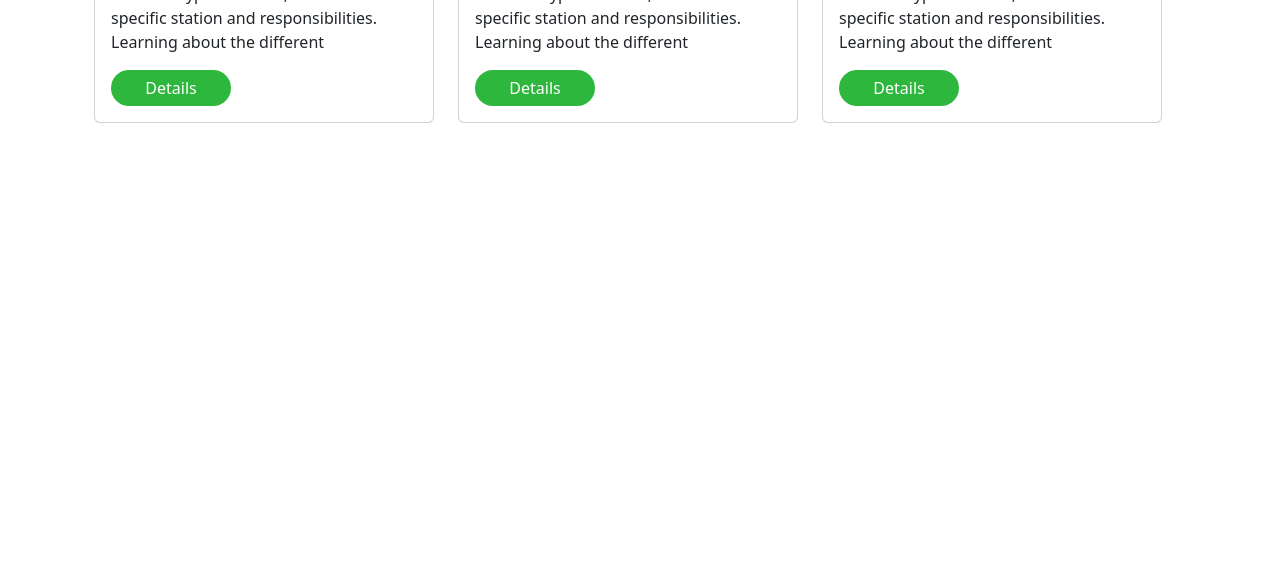
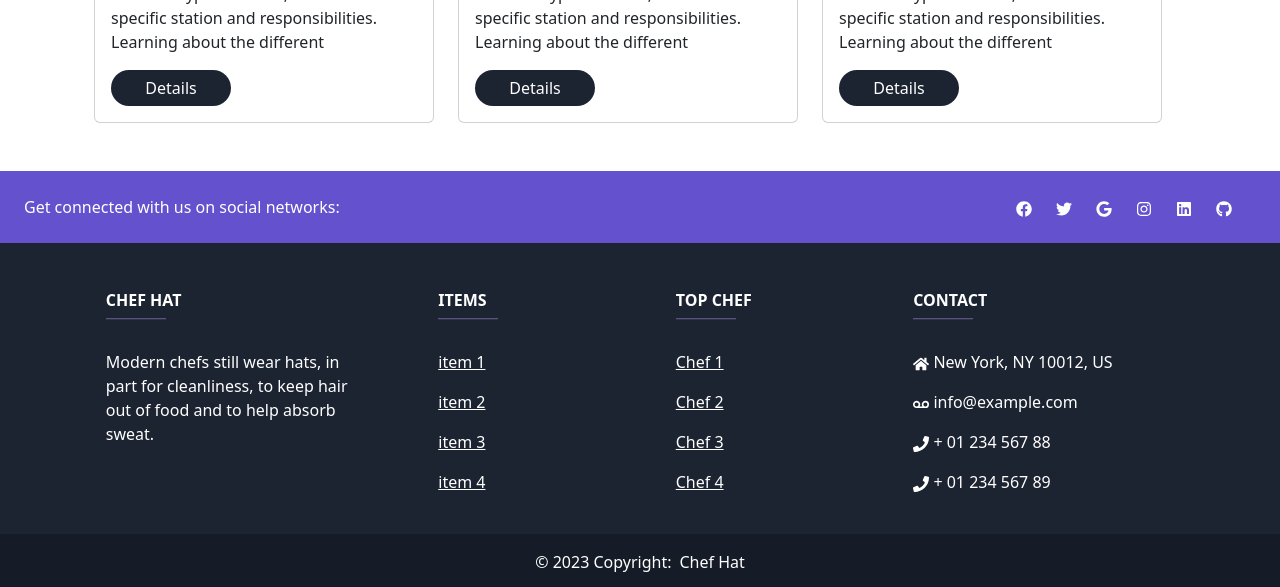
Before and after one commit to joy271f/taco-town-client-side, a React (Vite) app: page / in a window 1280 px wide. Shown: the part 1879-2466 px from the top of the page. Before the commit the page ends 2002 px from the top, so only its background shows below. Built offline with nearby package versions, Linux system fonts and the light colour scheme.

Commit message:
Footer Done

```diff
--- a/package.json
+++ b/package.json
@@ -10,6 +10,7 @@
     "preview": "vite preview"
   },
   "dependencies": {
+    "@fortawesome/react-fontawesome": "^0.2.0",
     "bootstrap": "^5.2.3",
     "firebase": "^9.21.0",
     "localforage": "^1.10.0",
@@ -17,6 +18,7 @@
     "react": "^18.2.0",
     "react-bootstrap": "^2.7.4",
     "react-dom": "^18.2.0",
+    "react-icons": "^4.8.0",
     "react-router-dom": "^6.11.1",
     "sort-by": "^1.2.0"
   },
--- a/src/Layout/Main.jsx
+++ b/src/Layout/Main.jsx
@@ -2,6 +2,7 @@ import React from 'react';
 import Header from '../pages/Shared/Header/Header';
 import Banner from '../pages/Home/Banner/Banner';
 import ChefSection from '../pages/Home/ChefSection/ChefSection';
+import Footer from '../pages/Shared/Footer/Footer';
 
 const Main = () => {
     return (
@@ -9,6 +10,7 @@ const Main = () => {
             <Header />
             <Banner />
             <ChefSection />
+            <Footer />
         </div>
     );
 };
--- a/src/pages/Shared/Footer/Footer.jsx
+++ b/src/pages/Shared/Footer/Footer.jsx
@@ -1,9 +1,145 @@
 import React from 'react';
+import { Link } from 'react-router-dom';
+import { FaFacebook, FaGithub, FaGoogle, FaHome, FaInstagram, FaLinkedin, FaPhone, FaTwitter, FaVoicemail } from 'react-icons/fa';
 
 const Footer = () => {
     return (
-        <div>
-            <h4>Footer</h4>
+        <div className='mt-5'>
+            <footer
+                className="text-center text-lg-start text-white"
+                style={{ backgroundColor: '#1c2331' }}
+            >
+                {/* Section: Social media  */}
+                <section
+                    className="d-flex justify-content-between p-4"
+                    style={{ backgroundColor: '#6351ce' }}
+                >
+                    {/* Left  */}
+                    <div className="me-5">
+                        <span>Get connected with us on social networks:</span>
+                    </div>
+                    {/* Left */}
+
+                    {/* Right  */}
+                    <div>
+                        <Link to="" className="text-white me-4">
+                            <FaFacebook />
+                        </Link>
+                        <Link to="" className="text-white me-4">
+                            <FaTwitter />
+                        </Link>
+                        <Link to="" className="text-white me-4">
+                            <FaGoogle />
+                        </Link>
+                        <Link to="" className="text-white me-4">
+                            <FaInstagram />
+                        </Link>
+                        <Link to="" className="text-white me-4">
+                            <FaLinkedin />
+                        </Link>
+                        <Link to="" className="text-white me-4">
+                            <FaGithub />
+                        </Link>
+                    </div>
+                    {/* Right  */}
+                </section>
+                {/* Section: Social media  */}
+
+                {/* Section: Links   */}
+                <section className="">
+                    <div className="container text-center text-md-start mt-5">
+                        {/* Grid row  */}
+                        <div className="row mt-3">
+                            {/* Grid column  */}
+                            <div className="col-md-3 col-lg-4 col-xl-3 mx-auto mb-4">
+                                {/* Content  */}
+                                <h6 className="text-uppercase fw-bold">Chef Hat</h6>
+                                <hr
+                                    className="mb-4 mt-0 d-inline-block mx-auto"
+                                    style={{ width: '60px', backgroundColor: '#7c4dff', height: '2px' }}
+                                />
+                                <p>
+                                    Modern chefs still wear hats, in part for cleanliness, to keep hair out of food and to help absorb sweat.
+                                </p>
+                            </div>
+                            {/* Grid column  */}
+
+                            {/*  Grid column  */}
+                            <div className="col-md-2 col-lg-2 col-xl-2 mx-auto mb-4">
+                                {/*  Links  */}
+                                <h6 className="text-uppercase fw-bold">Items</h6>
+                                <hr
+                                    className="mb-4 mt-0 d-inline-block mx-auto"
+                                    style={{ width: '60px', backgroundColor: '#7c4dff', height: '2px' }}
+                                />
+                                <p>
+                                    <Link to="#!" className="text-white">item 1</Link>
+                                </p>
+                                <p>
+                                    <Link to="#!" className="text-white">item 2</Link>
+                                </p>
+                                <p>
+                                    <Link to="#!" className="text-white">item 3</Link>
+                                </p>
+                                <p>
+                                    <Link to="#!" className="text-white">item 4</Link>
+                                </p>
+                            </div>
+                            {/* Grid column  */}
+
+                            {/* Grid column  */}
+                            <div className="col-md-3 col-lg-2 col-xl-2 mx-auto mb-4">
+                                {/* Links  */}
+                                <h6 className="text-uppercase fw-bold">Top Chef</h6>
+                                <hr
+                                    className="mb-4 mt-0 d-inline-block mx-auto"
+                                    style={{ width: '60px', backgroundColor: '#7c4dff', height: '2px' }}
+                                />
+                                <p>
+                                    <Link to="#!" className="text-white">Chef 1</Link>
+                                </p>
+                                <p>
+                                    <Link to="#!" className="text-white">Chef 2</Link>
+                                </p>
+                                <p>
+                                    <Link to="#!" className="text-white">Chef 3</Link>
+                                </p>
+                                <p>
+                                    <Link to="#!" className="text-white">Chef 4</Link>
+                                </p>
+                            </div>
+                            {/* Grid column  */}
+
+                            {/* Grid column */}
+                            <div className="col-md-4 col-lg-3 col-xl-3 mx-auto mb-md-0 mb-4">
+                                {/* Links  */}
+                                <h6 className="text-uppercase fw-bold">Contact</h6>
+                                <hr
+                                    className="mb-4 mt-0 d-inline-block mx-auto"
+                                    style={{ width: '60px', backgroundColor: '#7c4dff', height: '2px' }}
+                                />
+                                <p><FaHome /> New York, NY 10012, US</p>
+                                <p><FaVoicemail /> info@example.com</p>
+                                <p><FaPhone /> + 01 234 567 88</p>
+                                <p><FaPhone /> + 01 234 567 89</p>
+                            </div>
+                            {/*  Grid column  */}
+                        </div>
+                        {/*  Grid row  */}
+                    </div>
+                </section>
+                {/* Section: Links   */}
+
+                {/*  Copyright  */}
+                <div
+                    className="text-center p-3"
+                    style={{ backgroundColor: 'rgba(0, 0, 0, 0.2)' }}>
+                    © 2023 Copyright:
+                    <Link className="ms-2 text-white text-decoration-none" to="/"
+                    >Chef Hat</Link>
+                </div>
+                {/*  Copyright  */}
+            </footer>
         </div>
     );
 };
--- a/src/pages/Shared/Header/Header.css
+++ b/src/pages/Shared/Header/Header.css
@@ -3,17 +3,17 @@
 }
 
 .navbar-color{
-    background-color: #2db83d;
+    background-color: #1c2331;
 }
 
 .button-color{
-    background-color: #2db83d;
+    background-color: #1c2331;
     width: 120px;
     border: none;
     border-radius: 50px;
 }
 
 .button-color:hover{
-    color: black;
-    background-color: #25f13d;
+    color: rgb(255, 255, 255);
+    background-color: #6351ce;
 }
```
Also changed, not shown: 1 other file (tests, documents, lock files or other folders).
